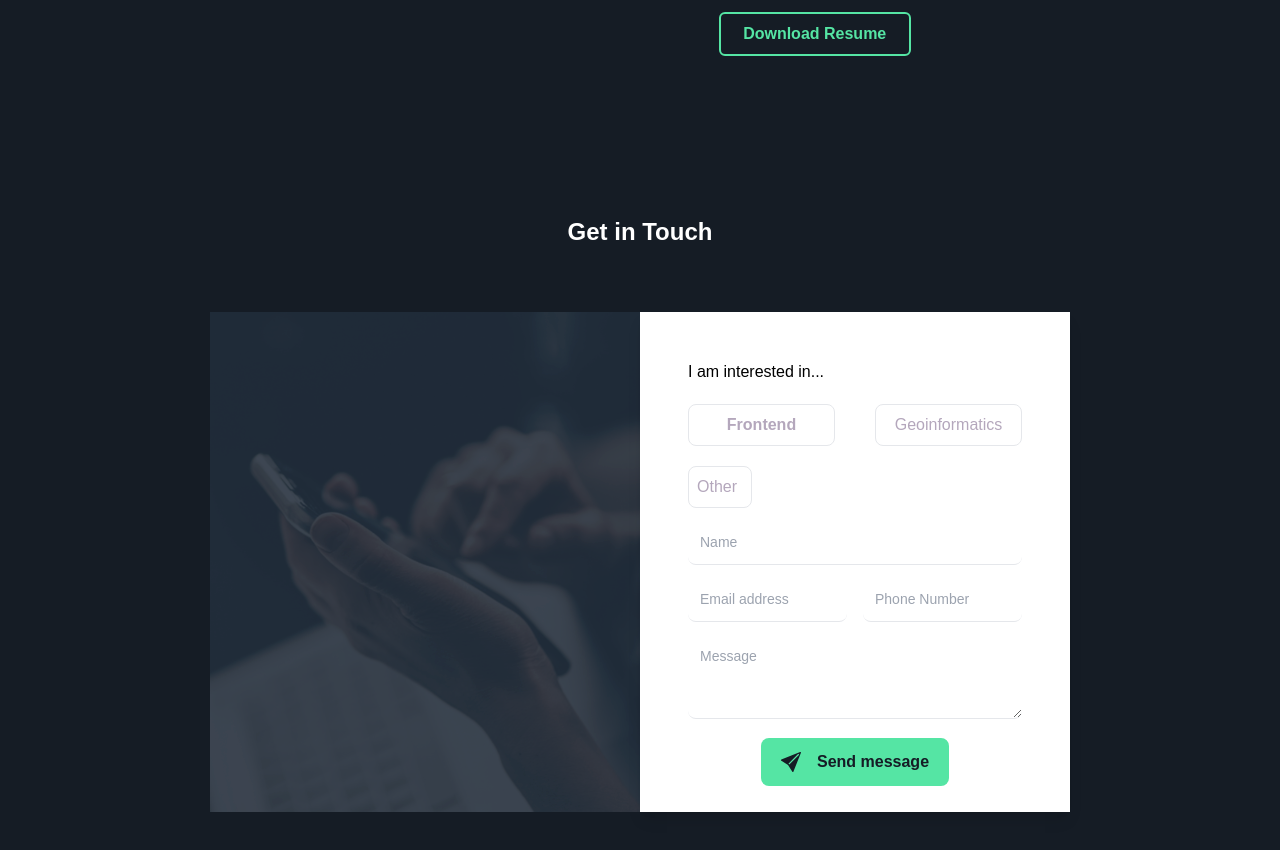
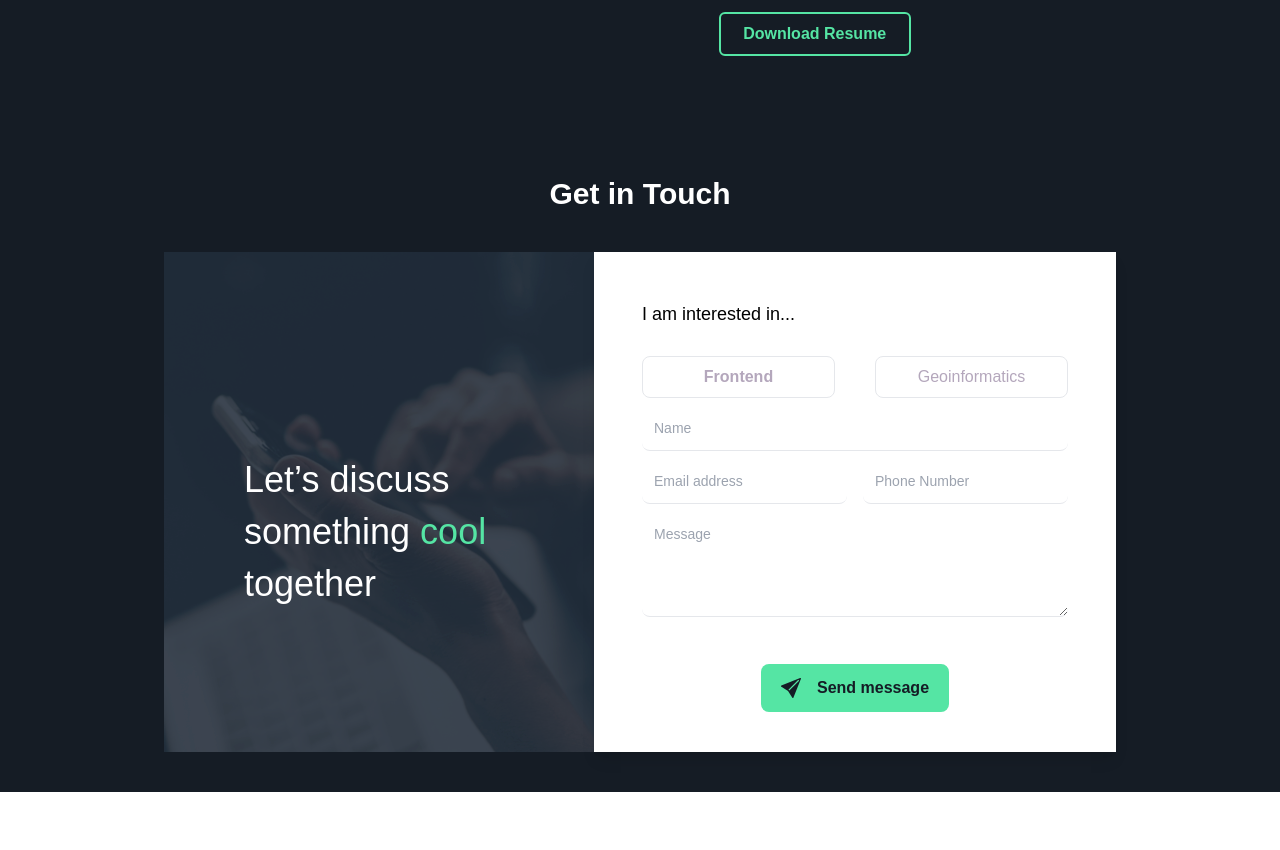
Before and after one commit to Nimrod2022/portfolio-mandela, a React (Vite) app: page / in a window 1280 px wide. Shown: the part 1640-2490 px from the top of the page. After the commit the page ends 2432 px from the top, so only its background shows below. Built offline with nearby package versions, Linux system fonts and the light colour scheme; a web font is replaced by a local one.

Commit message:
responsive contact form

```diff
--- a/src/components/Home/Form.jsx
+++ b/src/components/Home/Form.jsx
@@ -9,18 +9,25 @@ const Form = ({ darkMode }) => {
       <section className={`${darkMode ? "dark" : ""}`}>
         <div
           id="/contact"
-          className="satoshi bg-[#F0F0F4] dark:bg-[#151C25] flex flex-col justify-center items-center relative z-10 pt-10 md:pt-20"
+          className="satoshi bg-[#F0F0F4] dark:bg-[#151C25] flex flex-col justify-center items-center relative z-10 pt-10 md:pt-10"
         >
-          <h1 className=" text-[#26313F] dark:text-white text-2xl font-extrabold">
+          <h1 className=" text-[#26313F] dark:text-white text-2xl md:text-3xl font-extrabold">
             Get in Touch
           </h1>
-          <div className=" rounded:xl md:flex md:w-auto py-16 md:justify-center items-center md:px-auto px-2  ">
-            <div className="bg-[url('/assets/contact-image.png')] hidden md:block contact-form-image"></div>
-            <div className=" it gap-y-8 lg:grid-cols-5">
-              <div className="h-auto rounded-lg md:rounded-none w-auto contact-form-image bg-white p-8 shadow-lg lg:col-span-3 lg:p-12">
-                <form action="#" className="space-y-3 ">
-                  <div>
-                    <p>I am interested in...</p>
+          <div className="w-full rounded:xl md:flex  md:w-auto py-10 md:justify-c md:px-auto px-2  ">
+            <div className="bg-[url('/assets/contact-image.png')] hidden md:block form-height contact-form-image">
+              <h1 className="text-white  justify-center items-center text-4xl px-20 pt-52">
+                Let’s discuss
+              </h1>
+              <h1 className="text-white pt-3  justify-center items-center text-4xl px-20">
+                something <span className="text-[#55E5A4]">cool </span>
+              </h1>
+              <h1 className="text-white pt-3 justify-center items-center text-4xl px-20">together</h1>
+            </div>
+            <div className=" gap-y-8 lg:grid-cols-5">
+              <div className=" rounded-lg md:rounded-none form-height  bg-white p-8 shadow-lg lg:col-span-3 lg:p-12">
+                <form action="#" className="space-y-2  ">
+                  <p className="text-lg">I am interested in...</p>
                   <div className="flex justify-between gap-4 md:gap-10 pt-5">
                     <div className="flex-1">
                       <label
@@ -53,15 +60,12 @@ const Form = ({ darkMode }) => {
                           tabIndex="-1"
                           name="option"
                         />
-                          <p className="text-md text-center ">
-                            {" "}
-                            Geoinformatics{" "}
-                          </p>
+                        <p className="text-md text-center "> Geoinformatics </p>
                       </label>
                     </div>
                   </div>
 
-                    <div className="flex-1 pt-5">
+                  <div className="hidden  flex-1 pt-5">
                     <label
                       htmlFor="other"
                       className="block cursor-pointer rounded-lg border border-gray-200 p-2 w-16 text-[#B4A7BC] hover:border-gray-400 has-[:checked]:border-none has-[:checked]:bg-[#26313F]  dark:has-[:checked]:bg-[#55E5A4] has-[:checked]:text-white dark:has-[:checked]:text-[#000000]"
@@ -76,7 +80,6 @@ const Form = ({ darkMode }) => {
                       />
                       <p className="text-md "> Other </p>
                     </label>
-                    </div>
                   </div>
 
                   <div />
@@ -127,15 +130,15 @@ const Form = ({ darkMode }) => {
                     <textarea
                       className="w-full rounded-lg border-b border-gray-200 p-3 text-sm"
                       placeholder="Message"
-                      rows="3"
+                      rows="4"
                       id="message"
                     ></textarea>
                   </div>
 
-                  <div className="mt-4 flex flex-col items-center justify-center ">
+                  <div className="pt-3 md:pt-8 flex flex-col items-center justify-center ">
                     <button
                       type="submit"
-                      className={`inline-block w-full text-md rounded-lg bg-[#26313F] dark:bg-[#55E5A4] px-5 py-3 font-bold text-white dark:text-[#151C25] sm:w-auto `}
+                      className={`inline-block w-auto text-md rounded-lg bg-[#26313F] dark:bg-[#55E5A4] px-5 py-3 font-bold text-white dark:text-[#151C25] sm:w-auto `}
                     >
                       <span className="flex items-center gap-4">
                         <img
--- a/src/index.css
+++ b/src/index.css
@@ -24,8 +24,16 @@
 /* Nav button */
 .contact-form-image{
   Width: 430px;
-  Height:500px;
+
 }
+
+.form-height{
+  height: 500px;
+}
+
+
+
+
 
 .contact-border {
 
```
Also changed, not shown: public/assets/contact-image.png. Lines whose indentation alone changed are shown as unchanged.
